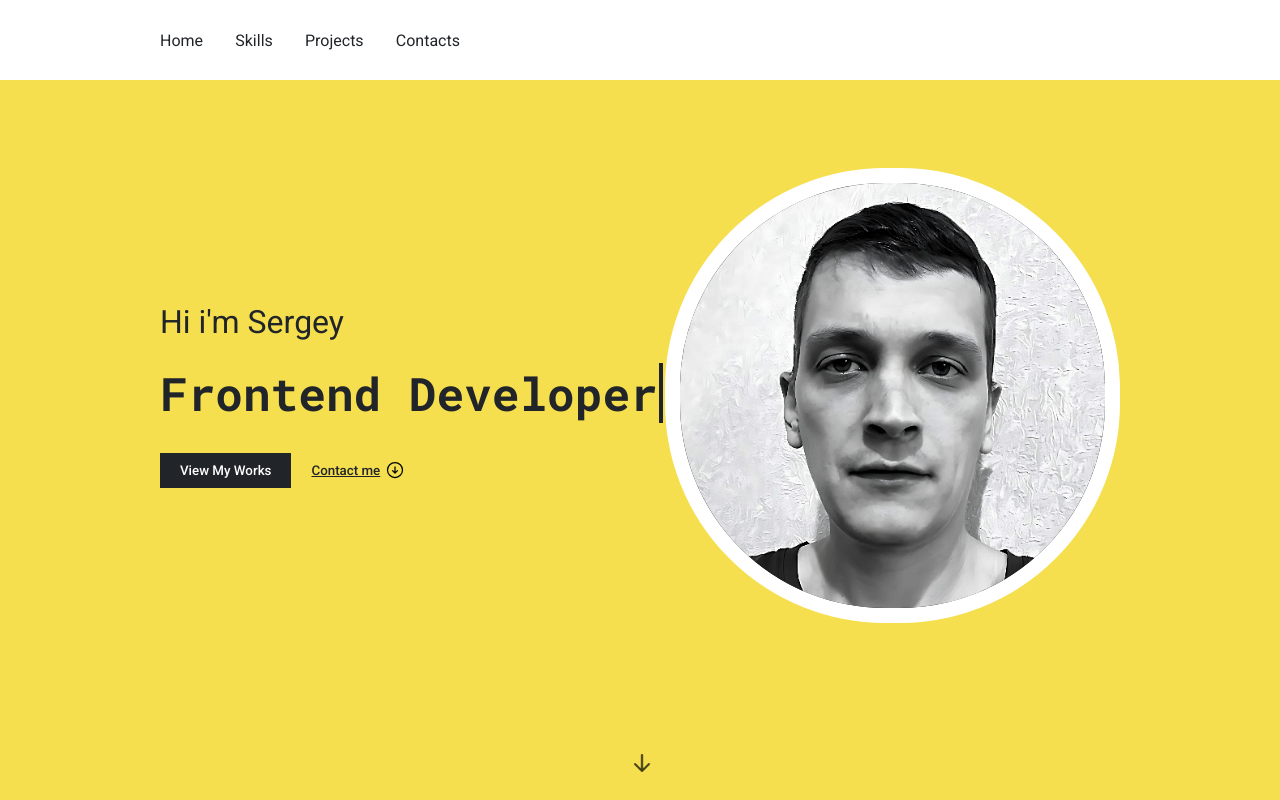
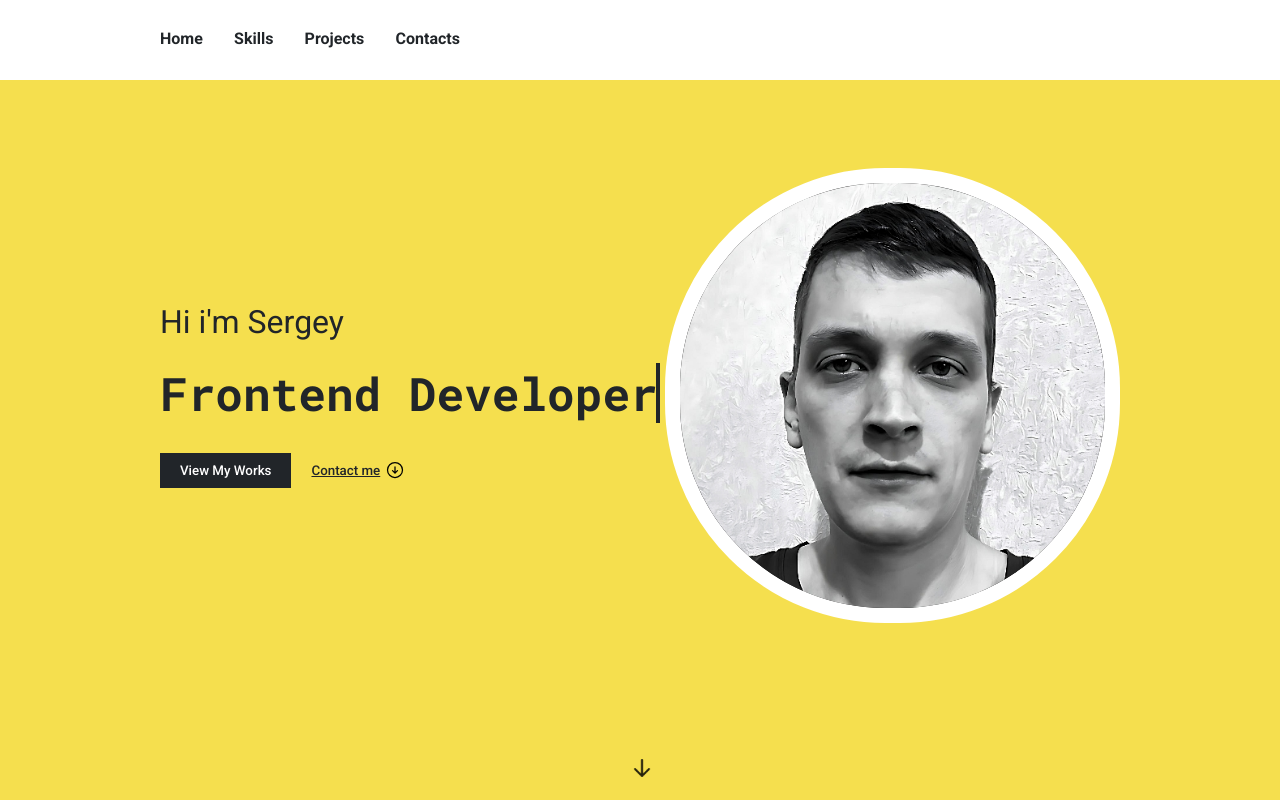
Before and after one commit to Kravchenko-Sergey/Portfolio, a React (Create React App) app: page / in a window 1280 px wide. Shown: the top 800 px of the page. Built offline with nearby package versions, Linux system fonts and the light colour scheme.

Commit message:
added styles to the navigation block

```diff
--- a/src/components/Header/Header.module.css
+++ b/src/components/Header/Header.module.css
@@ -6,4 +6,5 @@
     display: flex;
     justify-content: flex-end;
     align-items: center;
+    z-index: 2;
 }
--- a/src/components/Main/Main.module.css
+++ b/src/components/Main/Main.module.css
@@ -57,7 +57,7 @@
 }
 
 .text2 {
-    width: 18.2ch;
+    width: 18.1ch;
     margin: 22px 0 30px 0;
     font-size: 3.6vw;
     font-weight: 700;
--- a/src/components/Nav/Nav.module.css
+++ b/src/components/Nav/Nav.module.css
@@ -5,6 +5,12 @@
 }
 
 .nav a {
+    height: 22px;
     color: inherit;
     text-decoration: none;
+    font-weight: 700;
 }
+
+.nav a:hover {
+    border-bottom: 3px solid #f5df4e;
+}
--- a/src/components/Skills/Skill/Skill.module.css
+++ b/src/components/Skills/Skill/Skill.module.css
@@ -9,13 +9,13 @@
 }
 
 .icon {
-    height: 60px;
-    width: 60px;
+    height: 100%;
+    width: 100%;
 }
 
 .icon img {
-    height: 100%;
-    width: 100%;
+    height: 80px;
+    width: 80px;
 }
 
 .title {
--- a/src/components/Skills/Skill/Skill.tsx
+++ b/src/components/Skills/Skill/Skill.tsx
@@ -11,7 +11,7 @@ export const Skill = ({ icon, title, description }: SkillPropsType) => {
 	return (
 		<div className={style.skill}>
 			<div className={style.icon}>
-				<img src={icon} alt='' />
+				<img src={icon} alt='icon' />
 			</div>
 			<h3 className={style.title}>{title}</h3>
 			<span className={style.description}>{description}</span>
```
